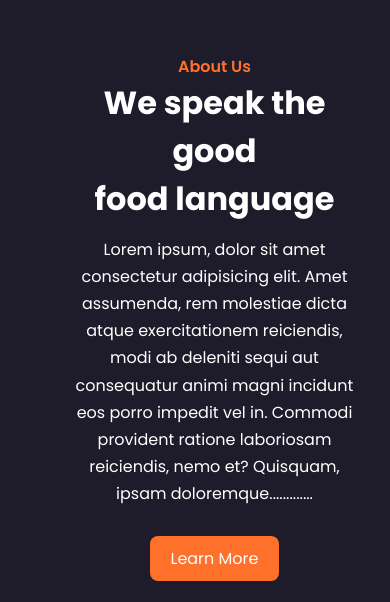
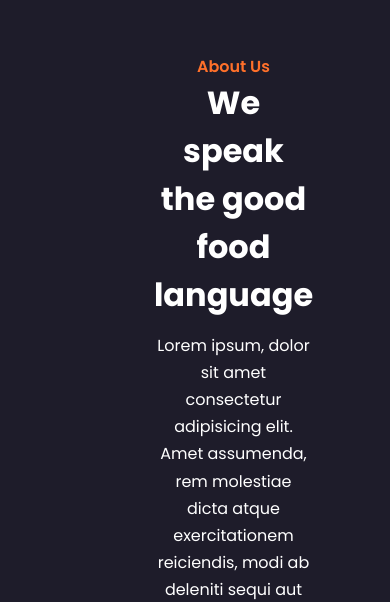
Before and after one commit to theHarshaa/Product-Landing-Page, a plain HTML site: page index.html in a window 390 px wide. Shown: the part 1092-1694 px from the top of the page. Drawn offline with nearby package versions, Linux system fonts and the light colour scheme.

Commit message:
Update style.css

```diff
--- a/style.css
+++ b/style.css
@@ -391,7 +391,7 @@ section{
 
 @media (max-width:440px){
      .about {
-         margin-left:10%;
+         margin: 0 15vh 0 15vh;
     }
 }
 
```
